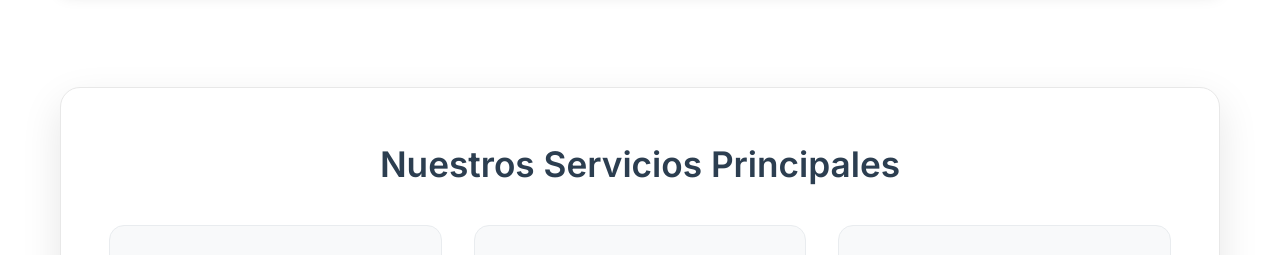
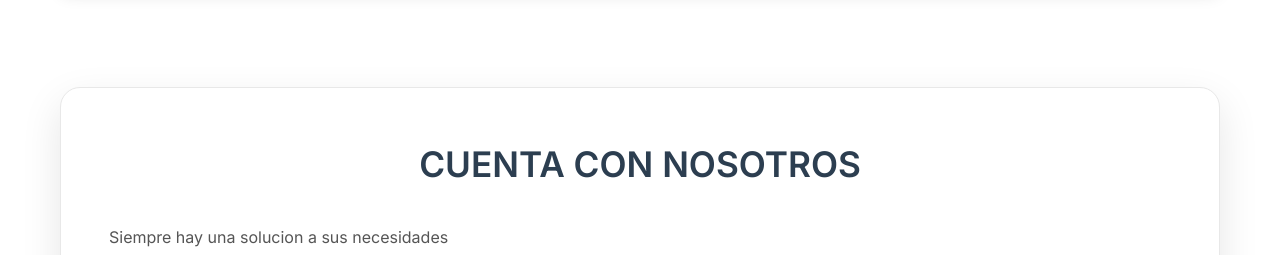
Before and after one commit to Ccondec/IonEnergy, a plain HTML site: page index.html in a window 1280 px wide. Shown: the part 1100-1355 px from the top of the page. Drawn offline with Linux system fonts and the light colour scheme.

Commit message:
Update index.html

```diff
--- a/index.html
+++ b/index.html
@@ -984,7 +984,8 @@
     <section class="services-section" id="servicios">
         <div class="container">
             <div class="services-container">
-                <h2 class="section-title">Nuestros Servicios Principales</h2>
+                <h2 class="section-title">CUENTA CON NOSOTROS</h2>
+                <p class="service-description">Siempre hay una solucion a sus necesidades</p>
                 <div class="services-grid">
                     <div class="service-card">
                         <span class="service-icon">🎯</span>
```
